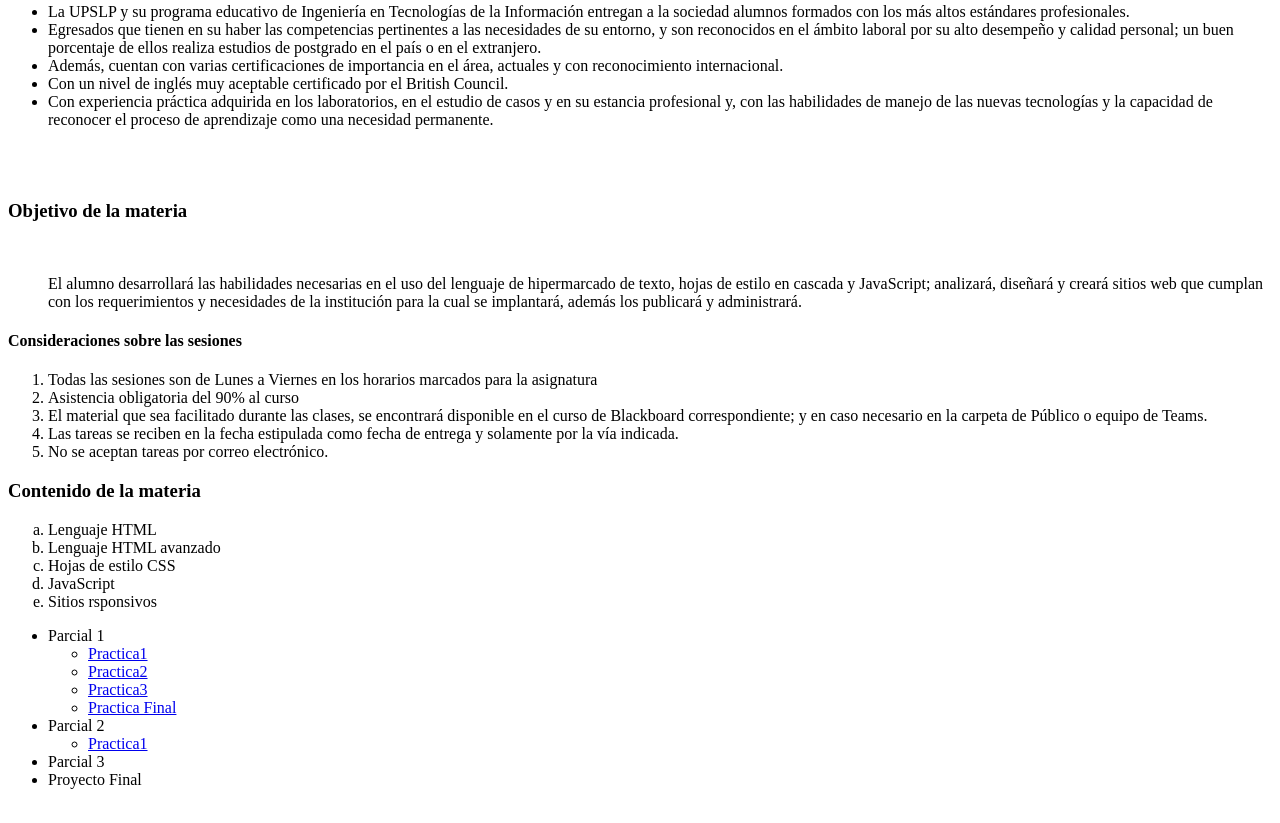
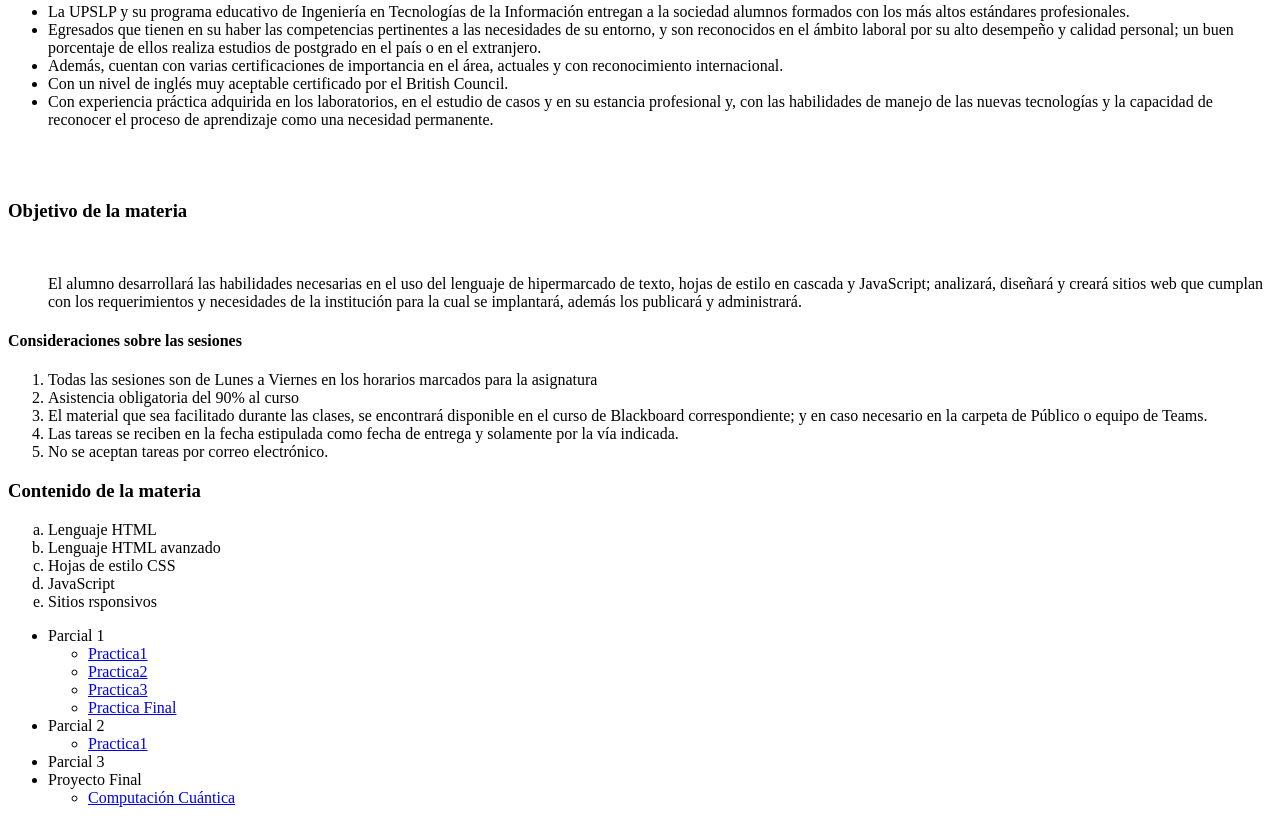
Before and after one commit to LeonardoMordz/Portafolio, a plain HTML site: page index.html in a window 1280 px wide. Shown: the part 940-1763 px from the top of the page. Drawn offline with Linux system fonts and the light colour scheme.

Commit message:
Update index.html

```diff
--- a/index.html
+++ b/index.html
@@ -94,6 +94,9 @@ caso necesario en la carpeta de Público o equipo de Teams.</li>
 				</ul>
 			<li>Parcial 3</li>
 			<li>Proyecto Final</li>
+				<ul>
+					<li><a href="inicio.html">Computación Cuántica</a></li>
+				</ul>
 		</ul>
 </body>
 </html>
```
